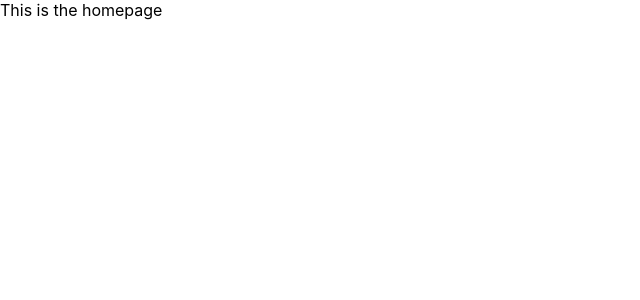
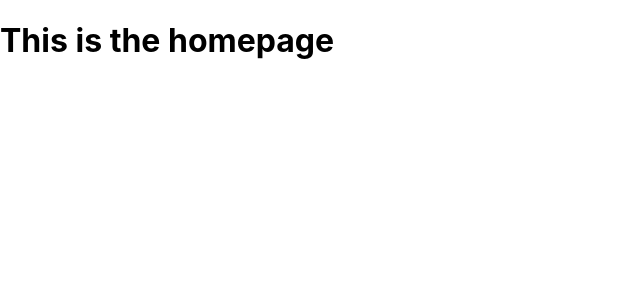
Before and after one commit to wilsonhsu0102/UNI, a React (Create React App) app in the folder uni/: page / in a window 1280 px wide. Shown: the top 300 px of the page, without its empty margins (0-640 px from the left). Built offline with nearby package versions, Linux system fonts and the light colour scheme.

Commit message:
Added url matching code

```diff
--- /dev/null
+++ b/uni/src/routes/EventPage.js
@@ -0,0 +1,16 @@
+import React from 'react';
+import { Link } from 'react-router-dom';
+
+class Event extends React.Component {
+    constructor(props) {
+        super(props);
+        this.id = this.props.id;
+        console.log("This is the event page for event id" + this.id);
+    }
+    render()  {
+        return (
+             <h1>This is the event page for event id {this.id} </h1>
+          );
+      }
+  }
+export default Event;
--- /dev/null
+++ b/uni/src/routes/ProfilePage.js
@@ -0,0 +1,16 @@
+import React from 'react';
+import { Link } from 'react-router-dom';
+
+class Profile extends React.Component {
+    constructor(props) {
+        super(props);
+        this.id = this.props.id;
+        console.log("This is the profile page for profile id" + this.id);
+    }
+    render()  {
+        return (
+             <h1>This is the Profile page for profile id {this.id} </h1>
+          );
+      }
+  }
+export default Profile;
--- a/uni/src/routes/homepage.js
+++ b/uni/src/routes/homepage.js
@@ -4,7 +4,7 @@ import { Link } from 'react-router-dom';
 class Home extends React.Component {
     render()  {
         return (
-             <h>This is the homepage</h>
+             <h1>This is the homepage</h1>
           );
       }
   }
```
Also changed, not shown: uni/src/routes/profile.js (deleted).
